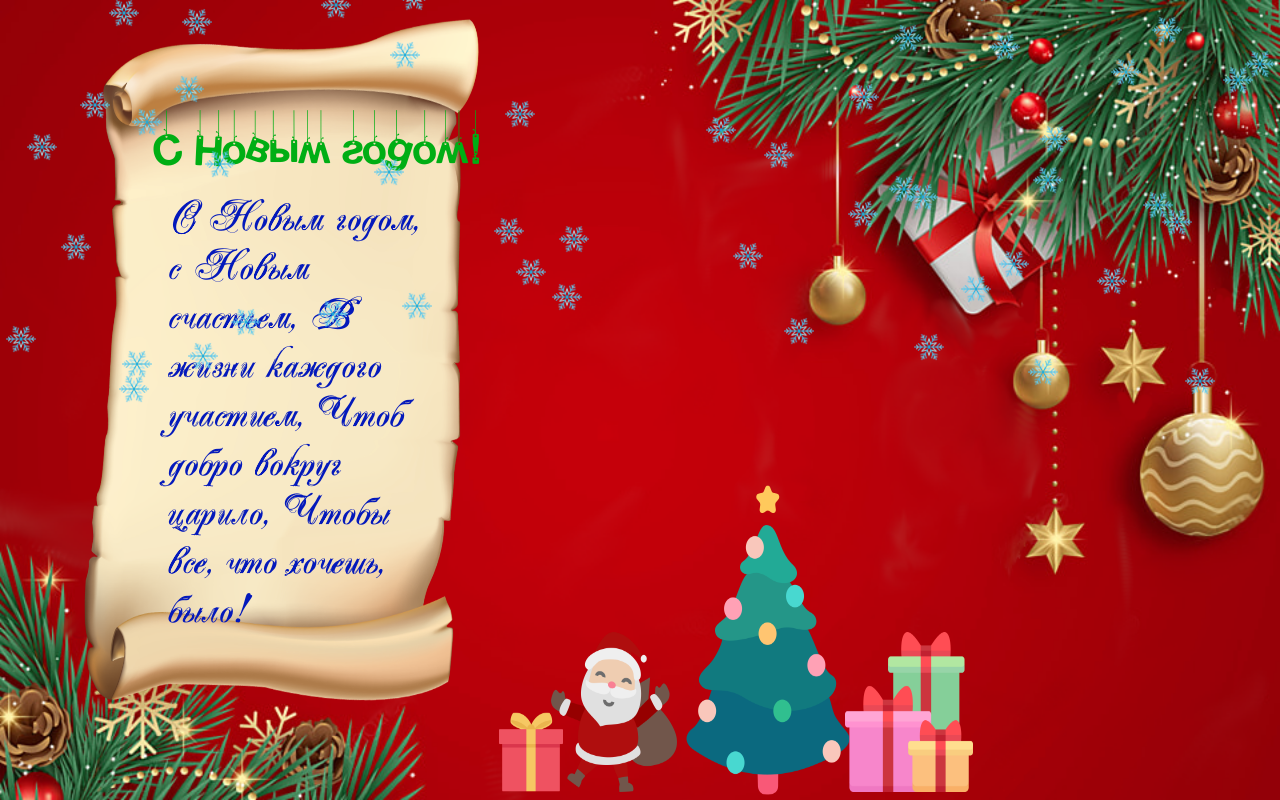
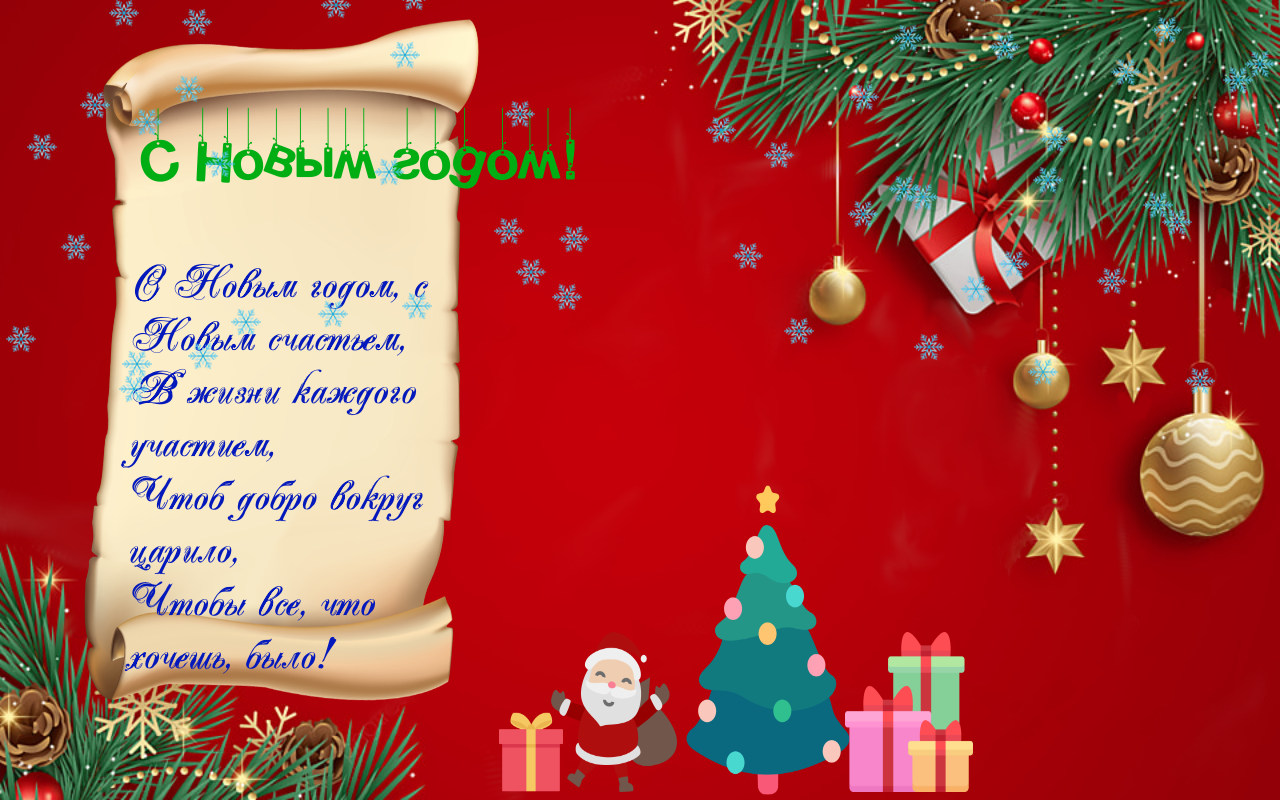
Before and after one commit to jokeyprog/postcard, a plain HTML site: page index.html in a window 1280 px wide. Drawn offline with Linux system fonts and the light colour scheme.

Commit message:
Add files via upload

```diff
--- a/index.html
+++ b/index.html
@@ -15,9 +15,9 @@
             <p href="#" class="text">С Новым годом!</p>
         </div>
         <p class="stih">
-            С Новым годом, с Новым счастьем,
-            В жизни каждого участием,
-            Чтоб добро вокруг царило,
+            С Новым годом, с Новым счастьем,<br>
+            В жизни каждого участием,<br>
+            Чтоб добро вокруг царило,<br>
             Чтобы все, что хочешь, было!</p>
         <img src="./images/pngwing.com.png" class="paper" alt="">
     </div>
--- a/styles/style.css
+++ b/styles/style.css
@@ -30,25 +30,6 @@ body {
     left: 43%;
 }
 
-.paper {
-    height: 91vh;
-    width: 34vw;
-    position: absolute;
-    left: 5%;
-}
-
-.text {
-    font-size: 3em;
-    font-family: 'mr_HangingLettersG', 'Arial Narrow', Arial, sans-serif;
-    text-decoration: none;
-    color: #00ae14;
-    position: absolute;
-    left: 12%;
-    z-index: 1;
-    margin: 0;
-    top: 15%;
-}
-
 .many_gifts {
     height: 20vh;
     width: 10vw;
@@ -63,6 +44,38 @@ body {
     position: absolute;
     top: 89%;
     left: 39%;
+}
+
+.paper {
+    height: 91vh;
+    width: 34vw;
+    position: absolute;
+    left: 5%;
+}
+
+.text {
+    font-size: 4em;
+    font-family: 'mr_HangingLettersG', 'Arial Narrow', Arial, sans-serif;
+    text-decoration: none;
+    color: #00ae14;
+    position: absolute;
+    left: 11%;
+    z-index: 1;
+    margin: 0;
+    top: 15%;
+}
+
+.stih {
+    font-size: 2.9em;
+    width: 25vw;
+    text-decoration: none;
+    font-family: 'majestic-x', 'Arial Narrow', Arial, sans-serif;
+    color: #0419bb;
+    position: absolute;
+    top: 32%;
+    left: 10%;
+    z-index: 1;
+    margin: 0;
 }
 
 .image__snowflake {
@@ -84,19 +97,6 @@ body {
     top: -35px;
 }
 
-.stih {
-    font-size: 2.7em;
-    width: 20vw;
-    text-decoration: none;
-    font-family: 'majestic-x', 'Arial Narrow', Arial, sans-serif;
-    color: #0419bb;
-    position: absolute;
-    top: 24%;
-    left: 13%;
-    z-index: 1;
-    margin: 0;
-}
-
 .down {
     top: 100%;
 }
```
